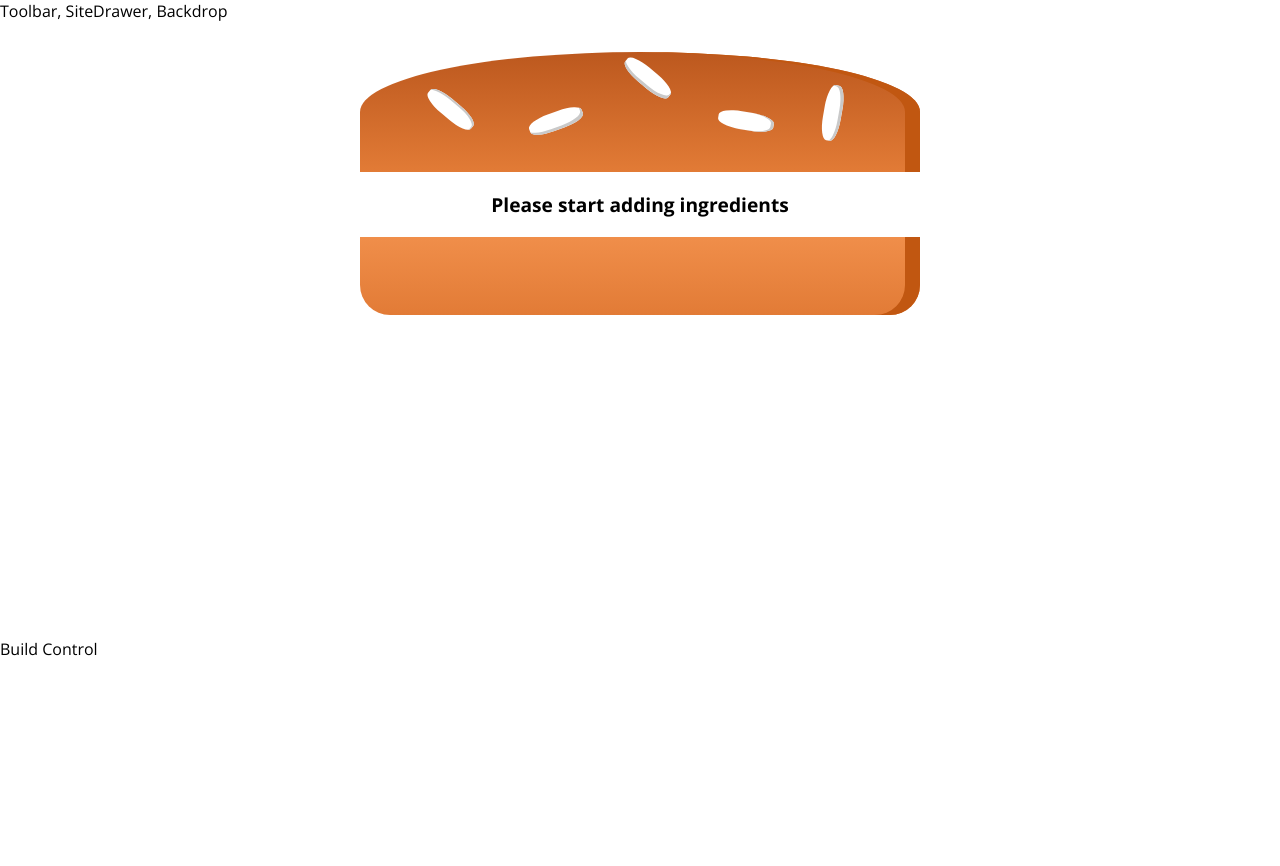
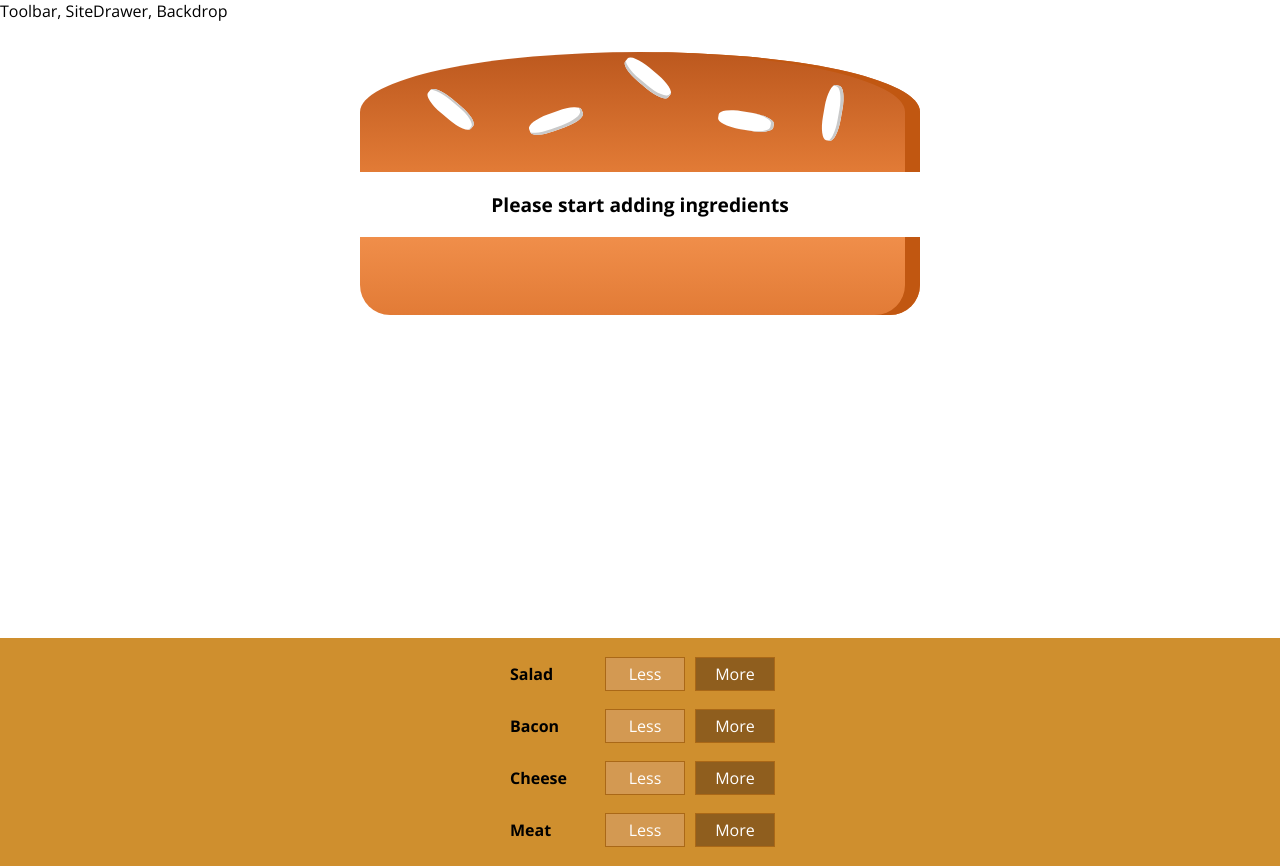
Before and after one commit to shibbirweb/reactjs-practice, a React (Create React App) app: page / in a window 1280 px wide. Before the commit the page ends 800 px from the top, so only its background shows below. Built offline with nearby package versions, Linux system fonts and the light colour scheme.

Commit message:
16. Outputting Multiple Build Controls

```diff
--- a/src/components/Burger/BuildControls/BuildControls.js
+++ b/src/components/Burger/BuildControls/BuildControls.js
@@ -1,9 +1,19 @@
 import React from 'react'
 import classes from "./BuildControls.module.css"
+import BuildControl from "./BuildControl/BuildControl"
+
+const controls = [
+    { label: 'Salad', type: 'salad' },
+    { label: 'Bacon', type: 'bacon' },
+    { label: 'Cheese', type: 'cheese' },
+    { label: 'Meat', type: 'meat' }
+];
 
 const buildControls = (props) => (
-    <div className={classes.BuildControl}>
-
+    <div className={classes.BuildControls}>
+        {controls.map(ctrl => (
+            <BuildControl key={ctrl.label} label={ctrl.label} />
+        ))}
     </div>
 )
 
--- a/src/containers/BurgerBuilder/BurgerBuilder.js
+++ b/src/containers/BurgerBuilder/BurgerBuilder.js
@@ -1,6 +1,7 @@
 import React, {Component} from 'react'
 import Auxiliary from "../../hoc/Auxiliary"
 import Burger from "../../components/Burger/Burger"
+import BuildControls from '../../components/Burger/BuildControls/BuildControls'
 class BurgerBuilder extends Component{
 
     /* constructor(props){
@@ -21,7 +22,7 @@ class BurgerBuilder extends Component{
        return (
            <Auxiliary>
             <Burger ingredients={this.state.ingredients}/>
-            <div>Build Control</div>
+            <BuildControls/>
            </Auxiliary>
        )
     }
```
